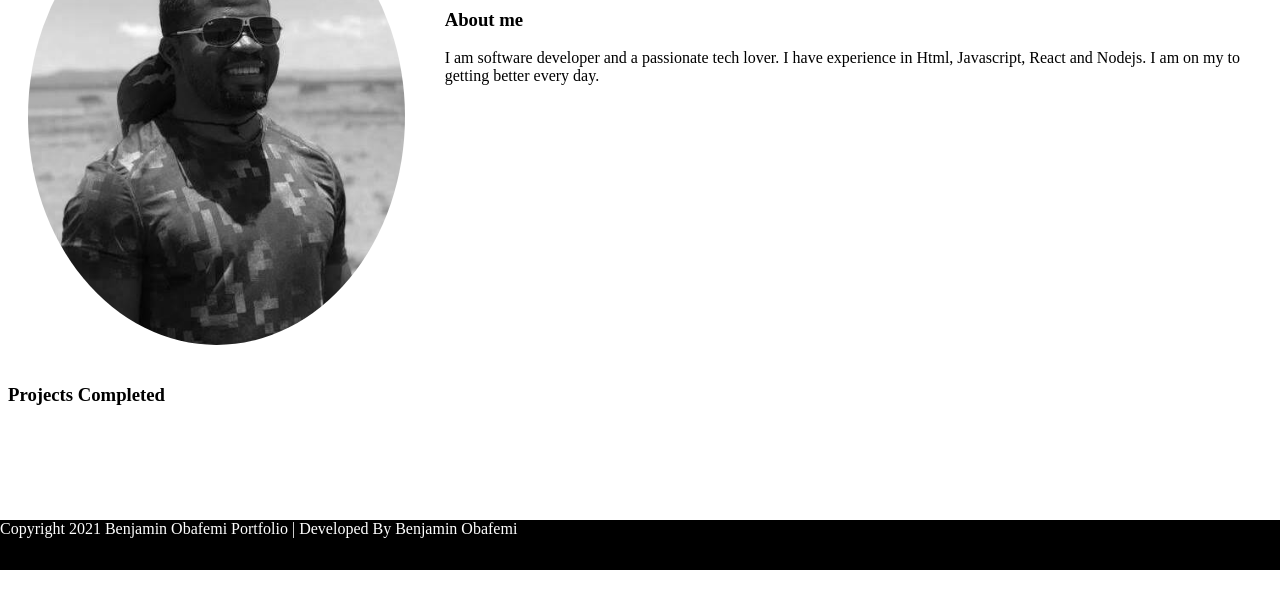
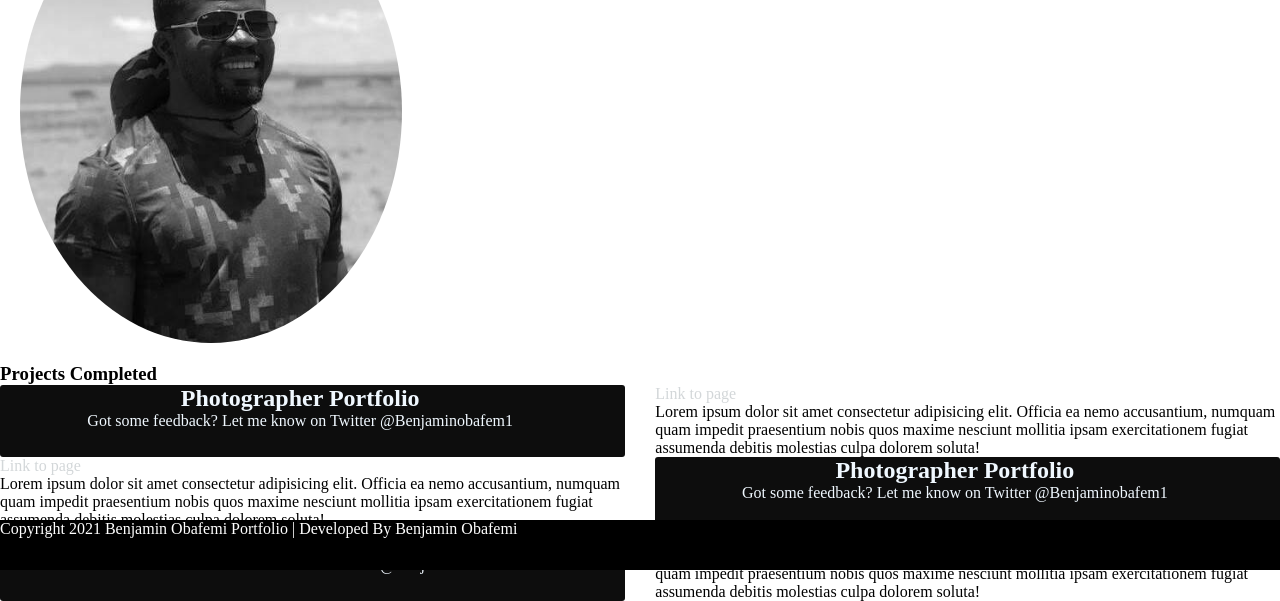
Before and after one commit to benjaminbills/my-portfolio, a plain HTML site: page index.html in a window 1280 px wide. Shown: the part 230-831 px from the top of the page. Before the commit the page ends 800 px from the top, so only its background shows below. Drawn offline with Linux system fonts and the light colour scheme.

Commit message:
add projects and css styling

```diff
--- a/css/style.css
+++ b/css/style.css
@@ -1,3 +1,8 @@
+* {
+  box-sizing: border-box;
+  padding: 0;
+  margin: 0;
+}
 ul {
   list-style-type: none;
 }
@@ -11,6 +16,7 @@ a {
   overflow: hidden;
   width: 100%;
   justify-content: space-between;
+  background-color: black;
 }
 .navbar ul {
   display: flex;
@@ -51,9 +57,27 @@ img {
   width: 100%;
   height: auto;
 }
-
+.grid-container {
+  display: flex;
+  flex-direction: row;
+  justify-content: center;
+  grid-gap: 30px;
+}
+.grid-item-title {
+  width: 1000px;
+  text-align: center;
+  border-radius: 3px;
+  background: #0d0d0d;
+  width: 50%;
+  padding-right: 25px;
+  color: aliceblue;
+}
+.grid-item-details {
+  width: 50%;
+}
 @media (max-width: 800px) {
-  .flex-container {
+  .flex-container,
+  .flex-container-project {
     flex-direction: column;
   }
 }
--- a/index.html
+++ b/index.html
@@ -38,11 +38,53 @@
     </div>
     <div class="project">
       <h3>Projects Completed</h3>
-      <div class="flex-container-project">
-        <div class="flex-item"></div>
-        <div class="flex-item"></div>
+      <div class="grid-container">
+        <div class="grid-item-title">
+          <h2>Photographer Portfolio</h2>
+          <p>Got some feedback? Let me know on Twitter @Benjaminobafem1</p>
+        </div>
+        <div class="grid-item-details">
+          <a href="">Link to page</a>
+          <p>
+            Lorem ipsum dolor sit amet consectetur adipisicing elit. Officia ea
+            nemo accusantium, numquam quam impedit praesentium nobis quos maxime
+            nesciunt mollitia ipsam exercitationem fugiat assumenda debitis
+            molestias culpa dolorem soluta!
+          </p>
+        </div>
+      </div>
+      <div class="grid-container">
+        <div class="grid-item-details">
+          <a href="">Link to page</a>
+          <p>
+            Lorem ipsum dolor sit amet consectetur adipisicing elit. Officia ea
+            nemo accusantium, numquam quam impedit praesentium nobis quos maxime
+            nesciunt mollitia ipsam exercitationem fugiat assumenda debitis
+            molestias culpa dolorem soluta!
+          </p>
+        </div>
+        <div class="grid-item-title">
+          <h2>Photographer Portfolio</h2>
+          <p>Got some feedback? Let me know on Twitter @Benjaminobafem1</p>
+        </div>
+      </div>
+      <div class="grid-container">
+        <div class="grid-item-title">
+          <h2>Photographer Portfolio</h2>
+          <p>Got some feedback? Let me know on Twitter @Benjaminobafem1</p>
+        </div>
+        <div class="grid-item-details">
+          <a href="">Link to page</a>
+          <p>
+            Lorem ipsum dolor sit amet consectetur adipisicing elit. Officia ea
+            nemo accusantium, numquam quam impedit praesentium nobis quos maxime
+            nesciunt mollitia ipsam exercitationem fugiat assumenda debitis
+            molestias culpa dolorem soluta!
+          </p>
+        </div>
       </div>
     </div>
+
     <!-- Footer -->
     <footer>
       Copyright 2021 Benjamin Obafemi Portfolio | Developed By Benjamin Obafemi
```
